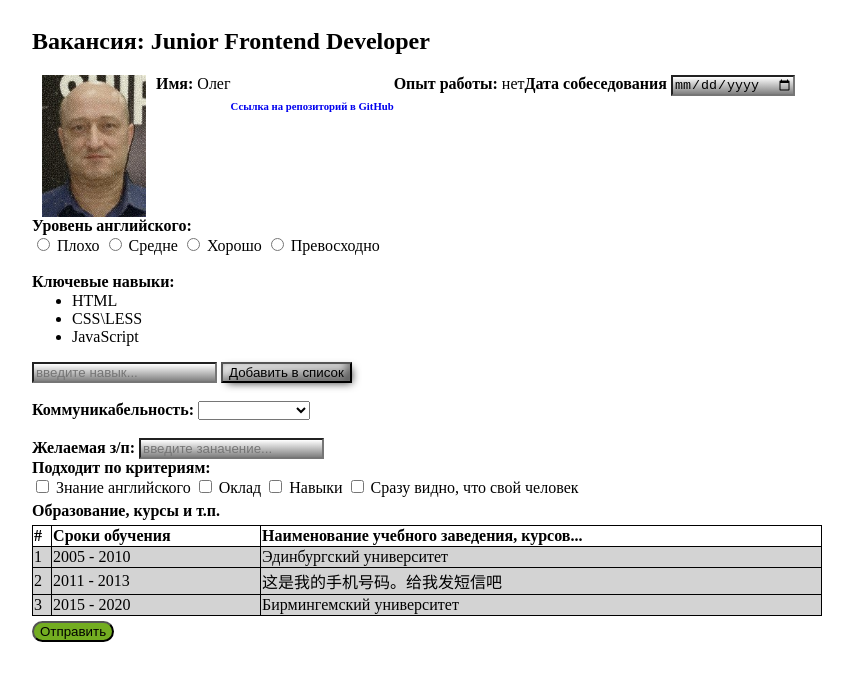
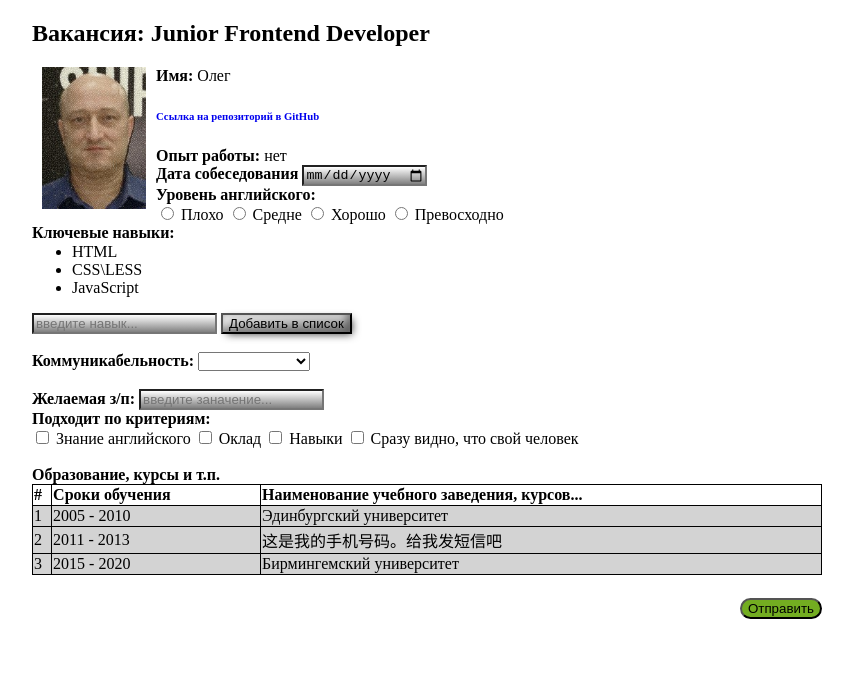
Before and after one commit to Luirol/LevelUp-FrontEnd, a plain HTML site: page formJFD.html in a window 1280 px wide. Shown: the whole page, without its empty margins (213-1066 px from the left). Drawn offline with Linux system fonts and the light colour scheme.

Commit message:
восстановил //было запушено не в ту ветку

```diff
--- a/formJFD.html
+++ b/formJFD.html
@@ -8,28 +8,14 @@
 <body>
 <form action="formJFD.html" method="post">
 
-<div class = "flex-conteiner">
 <h2> Вакансия: Junior Frontend Developer </h2>
-</div>
-
-<div class = "flex-conteiner">
-
 <div>
 	<img src="photo.jpg" align="left" alt="ФОТО" width="104" height="142" border="0" hspace= "10">
-	</div>
-	<div>
 	<span class="b">  Имя: </span> Олег
-		</div>
-		<div>
 	<h6> <a href="https://github.com/Luirol/LevelUp-FrontEnd" target="_blank" > Ссылка на репозиторий в GitHub </a>  </h6>
-		</div>
-		<div>
 	<span class = "b">Опыт работы: </span> нет <br>
-		</div>
-		<div>
 	<span class = "b"> Дата собеседования </span> <input type='DATE'> <br>
 </div>
-
 <div>
 	<span class = "b"> Уровень английского: </span> <br>
 	<input type='radio' name='Level-english' value = '0'> Плохо
@@ -37,9 +23,6 @@
 	<input type='radio' name='Level-english' value = '2'> Хорошо
 	<input type='radio' name='Level-english' value = '3'> Превосходно
 </div>
-</div>
-
-<br>
 <div>
 	<span class = "b"> Ключевые навыки: </span>
 	<ul style="margin-top: 1px;">
@@ -48,12 +31,10 @@
 		<li> JavaScript </li>
 	</ul>
 </div>
-
 <div>
 	<input type='text' name = 'Навык' placeholder = "введите навык...">
 	<button class= "boxShadow"> Добавить в список </button>
 </div>
-
 <div>
 	<br>
 	<span class = "b">Коммуникабельность:</span>
@@ -65,13 +46,11 @@
 		<option value="4"> Интровертный </option>
 	</select>
 </div>
-
 <div>
 		<br>
 	<span class = "b">Желаемая з/п:</span>
 	<input type="number" placeholder = "введите заначение...">
 </div>
-
 <div>
 <span class = "b">Подходит по критериям: </span> <br>
 	<input type='checkbox' name="Criterion1" value = '1'> Знание английского
@@ -79,16 +58,9 @@
 	<input type='checkbox' name="Criterion3" value = '3'> Навыки
 	<input type='checkbox' name="Criterion4" value = '4'> Сразу видно, что свой человек
 </div>
-
-<div style="
-		display: flex;
-		flex-basis: 800px;
-		flex-direction: column;
-		flex-wrap: wrap;
-		">
+<div>
+	<br>
 <span class = "b">Образование, курсы и т.п.</span>
-
-<div>
 <table style="width:100%">
 	<thead>
   <tr>
@@ -116,14 +88,10 @@
 </tbody>
 </table>
 </div>
-
 <div>
-		<button id="button" type="submit"> Отправить </button>
+	<br>
+	<button id="button" style="float: right;" type="submit"> Отправить </button>
 </div>
-
-</div>
-
-
 </span>
 </form>
 </body>
```
Lines whose indentation alone changed are shown as unchanged.
